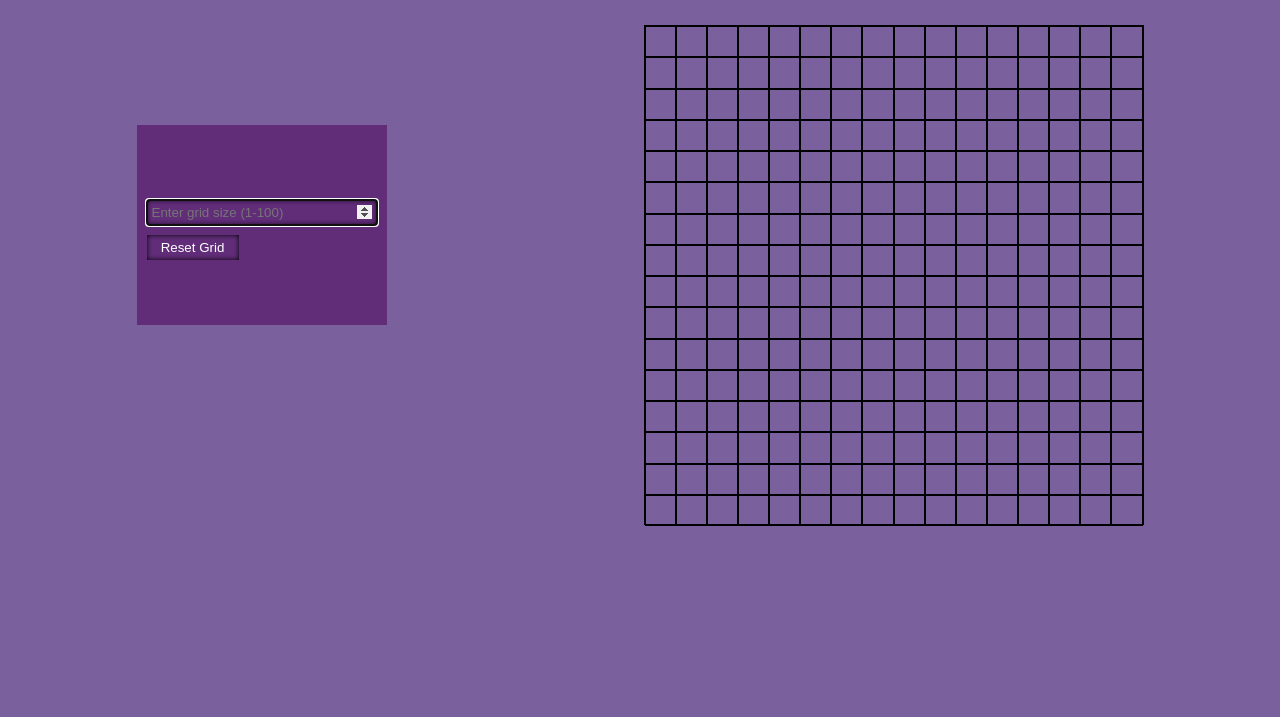
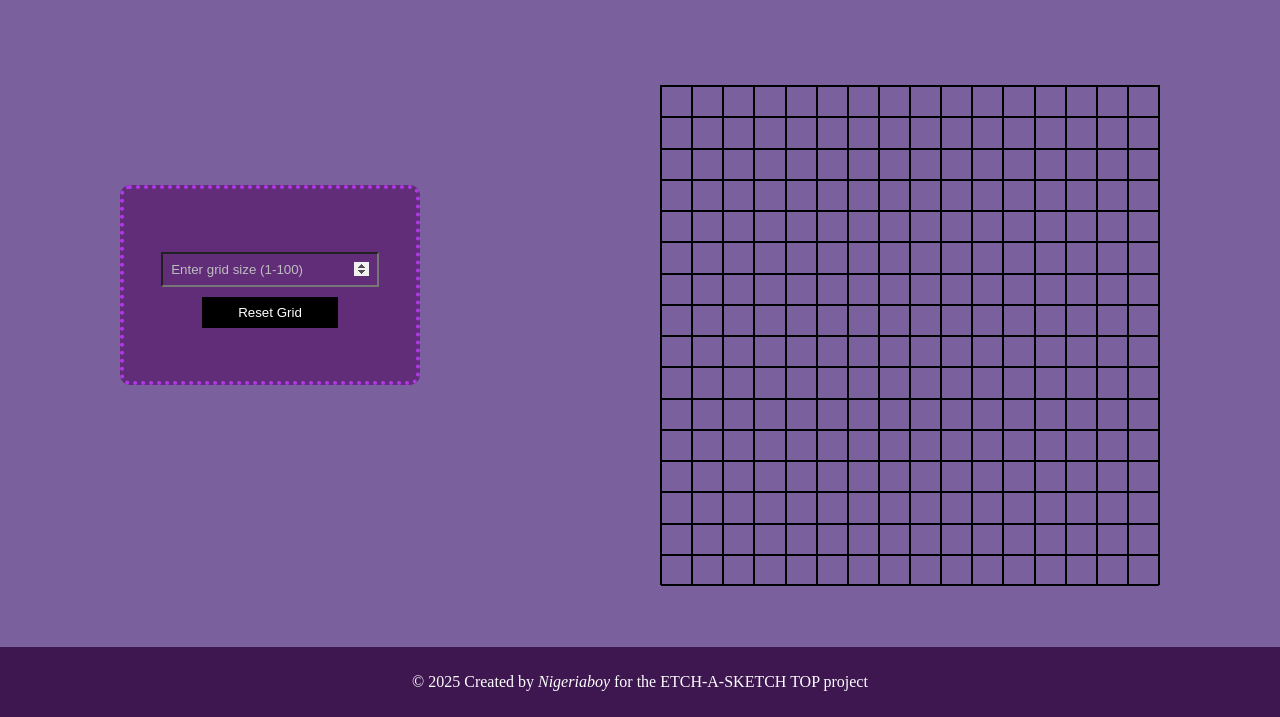
Before and after one commit to Nigeriaboy/Etch-a-sketch, a plain HTML site: page index.html in a window 1280 px wide. Shown: the part 83-800 px from the top of the page. Drawn offline with Linux system fonts and the light colour scheme; a web font is replaced by a local one.

Commit message:
Give the UI final touch

```diff
--- a/index.html
+++ b/index.html
@@ -4,14 +4,26 @@
     <meta charset="UTF-8">
     <meta name="viewport" content="width=device-width, initial-scale=1.0">
     <link rel="stylesheet" href="style.css">
+    <link rel="preconnect" href="https://fonts.googleapis.com">
+    <link rel="preconnect" href="https://fonts.gstatic.com" crossorigin>
+    <link href="https://fonts.googleapis.com/css2?family=Oooh+Baby&display=swap" rel="stylesheet">
     <title>ETCH-A-SKETCH</title>
 </head>
 <body>
-    <div id="reset-box">
-        <input type="number" id="grid-size" placeholder="Enter grid size (1-100)" autofocus autocomplete="off">
-        <button id="reset-btn">Reset Grid</button>
+    <div id="header">
+        ETCH-A-SKETCH
     </div>
-    <div id="container"></div>
+    <div id="box">
+        <div id="reset-box">
+            <input type="number" id="grid-size" placeholder="Enter grid size (1-100)" autofocus autocomplete="off">
+            <button id="reset-btn">Reset Grid</button>
+        </div>
+        <div id="container"></div>
+    </div>
+
+    <div id="footer">
+        <p>&copy; 2025 Created by <a href="https://github.com/Nigeriaboy"><em>Nigeriaboy</em></a> for the ETCH-A-SKETCH TOP project</p>
+    </div>
 
     <script src="script.js"></script>
 </body>
--- a/style.css
+++ b/style.css
@@ -3,10 +3,22 @@
 }
 
 body {
+    background-color: rgb(123, 96, 158);
+    margin: 0;
+}
+
+#header {
+    text-align: center;
+    font-size: 50px;
+    font-family: 'oooh baby';
+    color: rgb(62, 23, 80);
+    margin-top: 10px;
+}
+
+#box{
     display: flex;
     justify-content: center;
     align-items: center;
-    background-color: rgb(123, 96, 158);
 }
 
 
@@ -21,30 +33,64 @@ body {
 #reset-box {
     display: flex;
     flex-direction: column;
-    width: 250px;
+    width: 300px;
     height: 200px;
     justify-content: center;
+    align-items: center;
+    border:dotted 4px rgb(178, 55, 235);
+    border-radius: 10px;
     margin: 0 auto;
     padding: 10px;
     background-color: rgb(97, 45, 121);
 }
 
 #reset-box button {
-    width: 40%;
+    width: 50%;
     margin-top: 10px;
-    padding: 5px;
-    background-color: rgb(97, 45, 121);
-    box-shadow: inset 0px 0px 5px #000;
+    padding: 8px;
+    background-color: rgb(0, 0, 0);
     border: none;
     color: white;
+    transition: all 0.3s ease;
+}
+
+#reset-box button:hover {
+    cursor: pointer;
+    transform: scale(0.9);
+    box-shadow: 5px 5px 5px rgba(0, 0, 0, 0.3);
 }
 
 #reset-box input {
     margin-top: 10px;
-    padding: 5px;
+    padding: 8px;
     background-color: rgb(97, 45, 121);
-    box-shadow: inset 0px 0px 5px #000;
-    border: none;
-    border: none;
+    color: white;
+    width: 80%;
+}
+
+#reset-box input::placeholder {
+    color: rgb(189, 189, 189);
+}
+#reset-box input:focus {
+    outline: none;
+}
+
+#footer {
+    background-color: rgb(62, 23, 80);
+    color: white;
+    text-align: center;
+    padding: 10px;
+    position: absolute;
+    width: 100%;
+    margin: 0 auto;
+    bottom: 0;
+}
+
+#footer a {
+    text-decoration: none;
     color: white;
 }
+
+#footer a:hover {
+    text-decoration: underline;
+}
```
